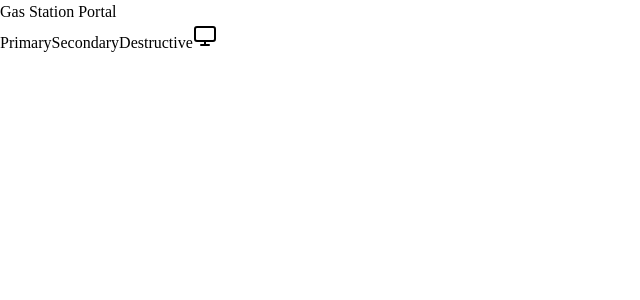
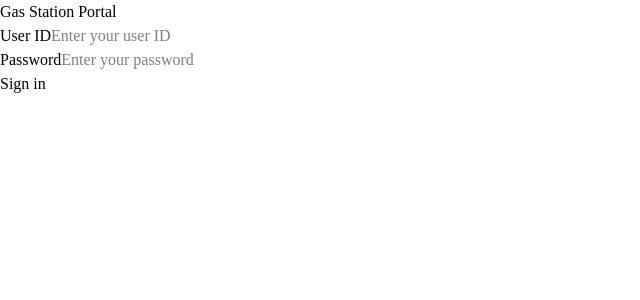
Before and after one commit to deluxanMD/gas-station-electron, a React (Vite) app in the folder src/renderer/: page / in a window 1280 px wide. Shown: the top 300 px of the page, without its empty margins (0-640 px from the left). Built offline with nearby package versions, Linux system fonts and the light colour scheme.

Commit message:
feat: implement login form with validation and text field component

```diff
--- a/src/renderer/src/App.tsx
+++ b/src/renderer/src/App.tsx
@@ -1,17 +1,11 @@
 import type { JSX } from 'react';
-import { Button } from '@/components/ui/button';
-import { ThemeToggle } from '@/components/ThemeToggle';
+import { LoginForm } from '@/features/auth/login';
 
 export function App(): JSX.Element {
   return (
-    <main className="flex min-h-screen flex-col items-center justify-center gap-4">
+    <main className="flex min-h-screen flex-col items-center justify-center gap-6">
       <h1 className="text-2xl font-semibold">Gas Station Portal</h1>
-      <div className="flex gap-2">
-        <Button>Primary</Button>
-        <Button variant="secondary">Secondary</Button>
-        <Button variant="destructive">Destructive</Button>
-        <ThemeToggle />
-      </div>
+      <LoginForm />
     </main>
   );
 }
--- /dev/null
+++ b/src/renderer/src/components/text-field/index.tsx
@@ -0,0 +1,40 @@
+import type { JSX } from 'react';
+import { useFormContext, type FieldValues } from 'react-hook-form';
+import {
+  FormControl,
+  FormDescription,
+  FormField,
+  FormItem,
+  FormLabel,
+  FormMessage,
+} from '@/components/ui/form';
+import { Input } from '@/components/ui/input';
+import type { TextFieldProps } from './types';
+
+export function TextField<TFieldValues extends FieldValues>({
+  name,
+  label,
+  description,
+  ...inputProps
+}: TextFieldProps<TFieldValues>): JSX.Element {
+  const { control } = useFormContext<TFieldValues>();
+
+  return (
+    <FormField
+      control={control}
+      name={name}
+      render={({ field }) => (
+        <FormItem>
+          <FormLabel>{label}</FormLabel>
+          <FormControl>
+            <Input {...inputProps} {...field} />
+          </FormControl>
+          {description ? (
+            <FormDescription>{description}</FormDescription>
+          ) : null}
+          <FormMessage />
+        </FormItem>
+      )}
+    />
+  );
+}
--- /dev/null
+++ b/src/renderer/src/components/text-field/types.ts
@@ -0,0 +1,9 @@
+import type { ComponentProps } from 'react';
+import type { FieldPath, FieldValues } from 'react-hook-form';
+import type { Input } from '@/components/ui/input';
+
+export type TextFieldProps<TFieldValues extends FieldValues> = {
+  name: FieldPath<TFieldValues>;
+  label: string;
+  description?: string;
+} & Omit<ComponentProps<typeof Input>, 'name' | 'value' | 'defaultValue'>;
--- /dev/null
+++ b/src/renderer/src/features/auth/login/hooks.ts
@@ -0,0 +1,23 @@
+import { zodResolver } from '@hookform/resolvers/zod';
+import { useForm } from 'react-hook-form';
+import { loginSchema } from './schema';
+import type {
+  LoginValues,
+  UseLoginFormOptions,
+  UseLoginFormReturn,
+} from './types';
+
+export function useLoginForm({
+  onSubmit,
+}: UseLoginFormOptions = {}): UseLoginFormReturn {
+  const form = useForm<LoginValues>({
+    resolver: zodResolver(loginSchema),
+    defaultValues: { userId: '', password: '' },
+  });
+
+  const handleSubmit = form.handleSubmit(async (values) => {
+    await onSubmit?.(values);
+  });
+
+  return { form, handleSubmit };
+}
--- /dev/null
+++ b/src/renderer/src/features/auth/login/index.tsx
@@ -0,0 +1,37 @@
+import type { JSX } from 'react';
+import { TextField } from '@/components/text-field';
+import { Button } from '@/components/ui/button';
+import { Form } from '@/components/ui/form';
+import { useLoginForm } from './hooks';
+import type { LoginFormProps, LoginValues } from './types';
+
+export function LoginForm({ onSubmit }: LoginFormProps): JSX.Element {
+  const { form, handleSubmit } = useLoginForm({ onSubmit });
+
+  return (
+    <Form {...form}>
+      <form
+        onSubmit={handleSubmit}
+        noValidate
+        className="grid w-full max-w-sm gap-4"
+      >
+        <TextField<LoginValues>
+          name="userId"
+          label="User ID"
+          placeholder="Enter your user ID"
+          autoComplete="username"
+        />
+        <TextField<LoginValues>
+          name="password"
+          label="Password"
+          type="password"
+          placeholder="Enter your password"
+          autoComplete="current-password"
+        />
+        <Button type="submit" disabled={form.formState.isSubmitting}>
+          Sign in
+        </Button>
+      </form>
+    </Form>
+  );
+}
--- /dev/null
+++ b/src/renderer/src/features/auth/login/schema.ts
@@ -0,0 +1,9 @@
+import { z } from 'zod';
+
+export const loginSchema = z.object({
+  userId: z.string().trim().min(1, 'User ID is required'),
+  password: z
+    .string()
+    .min(1, 'Password is required')
+    .min(8, 'Password must be at least 8 characters'),
+});
--- /dev/null
+++ b/src/renderer/src/features/auth/login/types.ts
@@ -0,0 +1,18 @@
+import type { UseFormReturn } from 'react-hook-form';
+import type { z } from 'zod';
+import type { loginSchema } from './schema';
+
+export type LoginValues = z.infer<typeof loginSchema>;
+
+export interface LoginFormProps {
+  onSubmit?: (values: LoginValues) => void | Promise<void>;
+}
+
+export interface UseLoginFormOptions {
+  onSubmit?: (values: LoginValues) => void | Promise<void>;
+}
+
+export interface UseLoginFormReturn {
+  form: UseFormReturn<LoginValues>;
+  handleSubmit: ReturnType<UseFormReturn<LoginValues>['handleSubmit']>;
+}
```
Also changed, not shown: 1 other file (tests, documents, lock files or other folders).
